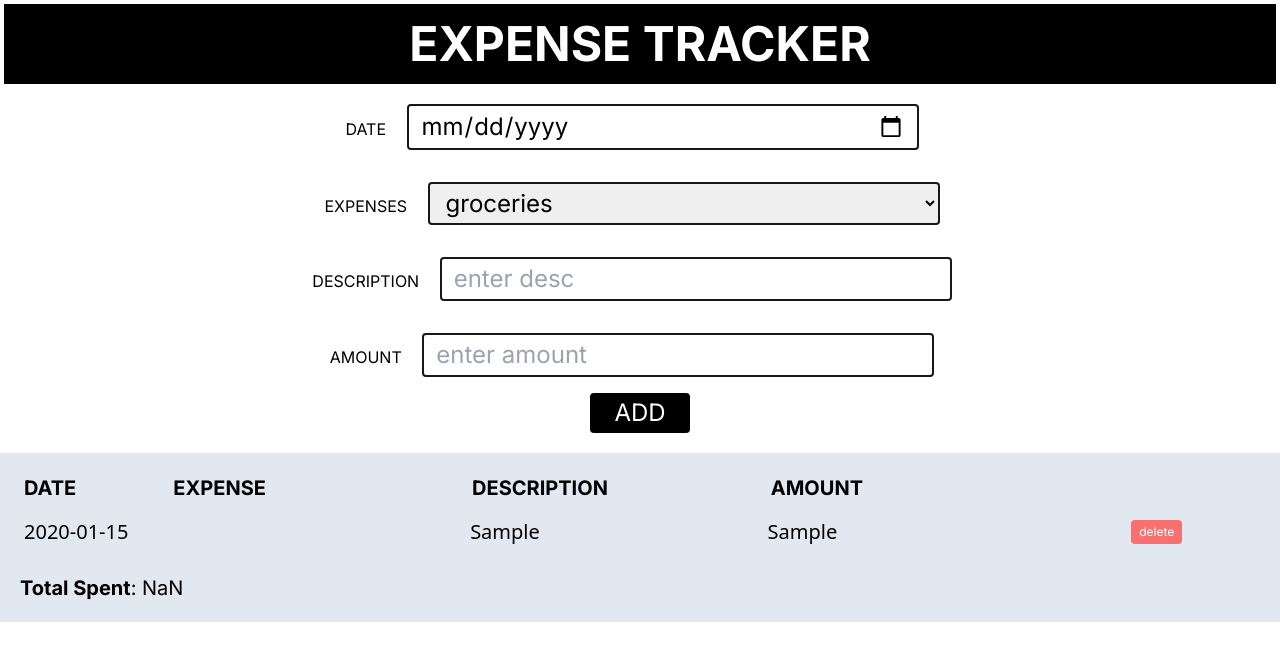
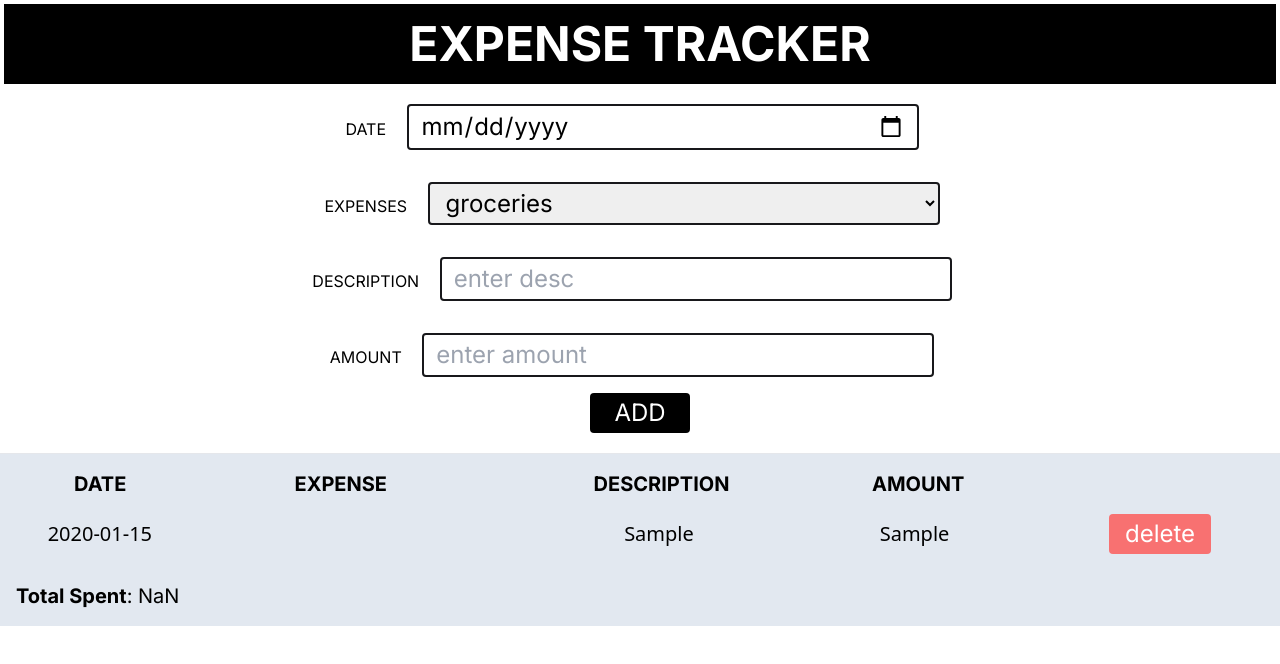
Before and after one commit to KUMKUMumrey91/Expense-Tracker--React, a Next.js app: page / in a window 1280 px wide. Both pictures are taken after typing "2020-01-15", "Sample", "Sample" into the empty fields and a click on the button "ADD". Shown: the top 664 px of the page. Built offline with nearby package versions, Linux system fonts and the light colour scheme.

Commit message:
made button responsive and some changes

```diff
--- a/app/page.js
+++ b/app/page.js
@@ -35,18 +35,18 @@ const page = () => {
     rendertask = Maintask.map((t, i) => {
       return (
         <li key={i} className='flex justify-between mb-4'>
-          <div className='px-1 flex items-center justify-between mb-2 w-3/4'>
-            <h3 className='text-xs font-sans w-1/6 md:text-xl'>{t.date}</h3>
-            <h3 className='text-xs font-sans w-1/3 md:text-xl'>{t.expense}</h3>
-            <h3 className='text-xs font-sans w-1/3 md:text-xl'>{t.desc}</h3>
-            <h3 className='text-xs font-sans w-1/5 md:text-xl'>{t.amount}</h3>
+          <div className='px-1 flex items-center justify-between mb-2 w-4/5'>
+            <h3 className='text-xs font-sans text-center w-1/6 md:text-xl'>{t.date}</h3>
+            <h3 className='text-xs font-sans text-center w-1/3 md:text-xl'>{t.expense}</h3>
+            <h3 className='text-xs font-sans text-center w-1/3 md:text-xl'>{t.desc}</h3>
+            <h3 className='text-xs font-sans text-center w-1/5 md:text-xl'>{t.amount}</h3>
           </div>
           <div className='px-4 flex items-center justify-evenly mb-2 w-1/6 '>
 
             <button onClick={() => {
               deleteHandler(i)
             }}
-              className='bg-red-400 text-xs px-2 py-1 rounded text-white'>delete</button>
+              className='bg-red-400 text-xs px-2 py-1 rounded text-white md:text-2xl md:px-4 md:py-1'>delete</button>
 
           </div>
         </li>
@@ -90,12 +90,12 @@ const page = () => {
 
       <hr />
 
-      <div className='bg-slate-200 md:p-5 '>
-        <div className='flex justify-between w-3/4 mb-4 pl-1 text-xs font-bold'>
-          <h3 className=' w-1/6 md:text-xl'>DATE</h3>
-          <h3 className=' w-1/3 md:text-xl'>EXPENSE</h3>
-          <h3 className=' w-1/3 md:text-xl'>DESCRIPTION</h3>
-          <h3 className=' w-1/5 md:text-xl'>AMOUNT</h3>
+      <div className='bg-slate-200 md:p-4 '>
+        <div className='flex justify-between w-4/5 mb-4 pl-1 text-xs font-bold'>
+          <h3 className=' w-1/6 text-center md:text-xl'>DATE</h3>
+          <h3 className=' w-1/3 text-center md:text-xl'>EXPENSE</h3>
+          <h3 className=' w-1/3 text-center md:text-xl'>DESCRIPTION</h3>
+          <h3 className=' w-1/5 text-center md:text-xl'>AMOUNT</h3>
         </div>
         {rendertask}
 
```
